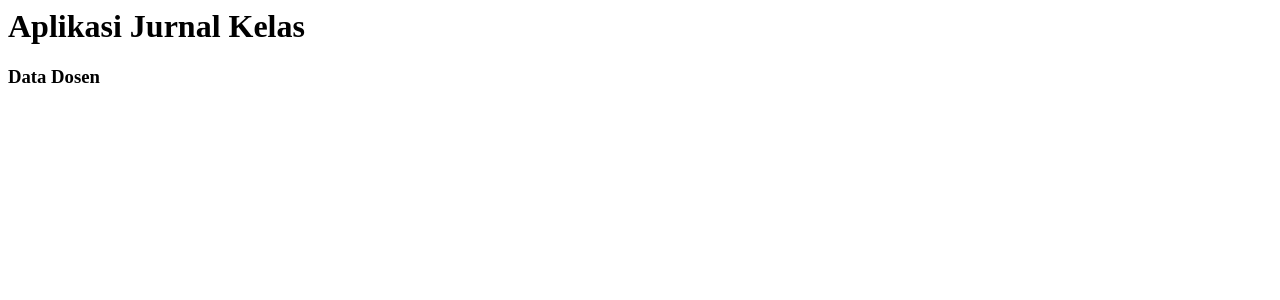
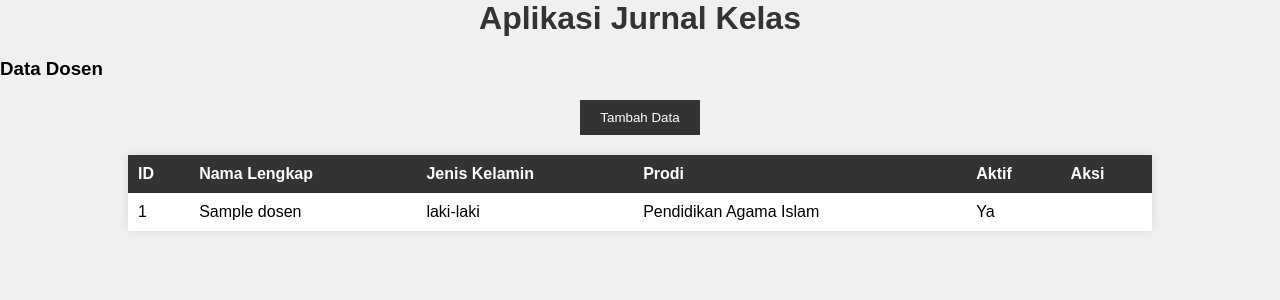
Before and after one commit to uli-rizki/jurnal_kelas, a PHP site: page /dosen/tampil.php in a window 1280 px wide. Shown: the top 300 px of the page. Run offline with PHP 8.4, Linux system fonts and the light colour scheme; data comes from the database, SQL or seed files in the repository; tables that the repository leaves empty hold one stand-in row (values such as "Sample post"); some libraries are stand-ins or nearby versions.

Commit message:
update query tampil dosen

```diff
--- a/dosen/tampil.php
+++ b/dosen/tampil.php
@@ -1,9 +1,61 @@
+<?php
+ini_set('display_errors', '1');
+ini_set('display_startup_errors', '1');
+error_reporting(E_ALL);
+
+require("../koneksi_db.php");
+
+$query = "SELECT dosen.*, prodi.nama_prodi FROM dosen
+        JOIN prodi ON dosen.prodi_id=prodi.prodi_id
+        ";
+$hasil = $koneksi->query($query);
+$koneksi->close();
+?>
 <html>
     <head>
         <title>Jurnal Kelas</title>
+        <link href="../style.css" rel="stylesheet">
     </head>
     <body>
         <h1>Aplikasi Jurnal Kelas</h1>
         <h3>Data Dosen</h3>
+        <div class="add-button">
+        <a href="/jurnal_kelas/dosen/tambah.php">
+            <button>Tambah Data</button>
+        </a>
+        </div>
+
+        <table>
+            <thead>
+                <tr>
+                    <th>ID</th>
+                    <th>Nama Lengkap</th>
+                    <th>Jenis Kelamin</th>
+                    <th>Prodi</th>
+                    <th>Aktif</th>
+                    <th class="action-colum">Aksi</th>
+                </tr>
+            </thead>
+            <tbody>
+            <?php while($row = mysqli_fetch_array($hasil)) { ?>
+                <tr>
+                    <td><?php echo $row['dosen_id']; ?></td>
+                    <td><?php echo $row['nama_lengkap']; ?></td>
+                    <td><?php echo $row['jenis_kelamin']; ?></td>
+                    <td><?php echo $row['nama_prodi']; ?></td>
+                    <td><?php
+                        if($row['aktif'] == 1) {
+                            echo "Ya";
+                        } else {
+                            echo "Tidak";
+                        }
+                        ?>
+                    </td>
+                    <td class="action-column">
+                    </td>
+                </tr>
+            <?php } ?>
+            </tbody>
+        </table>
     </body>
 </html>
```
